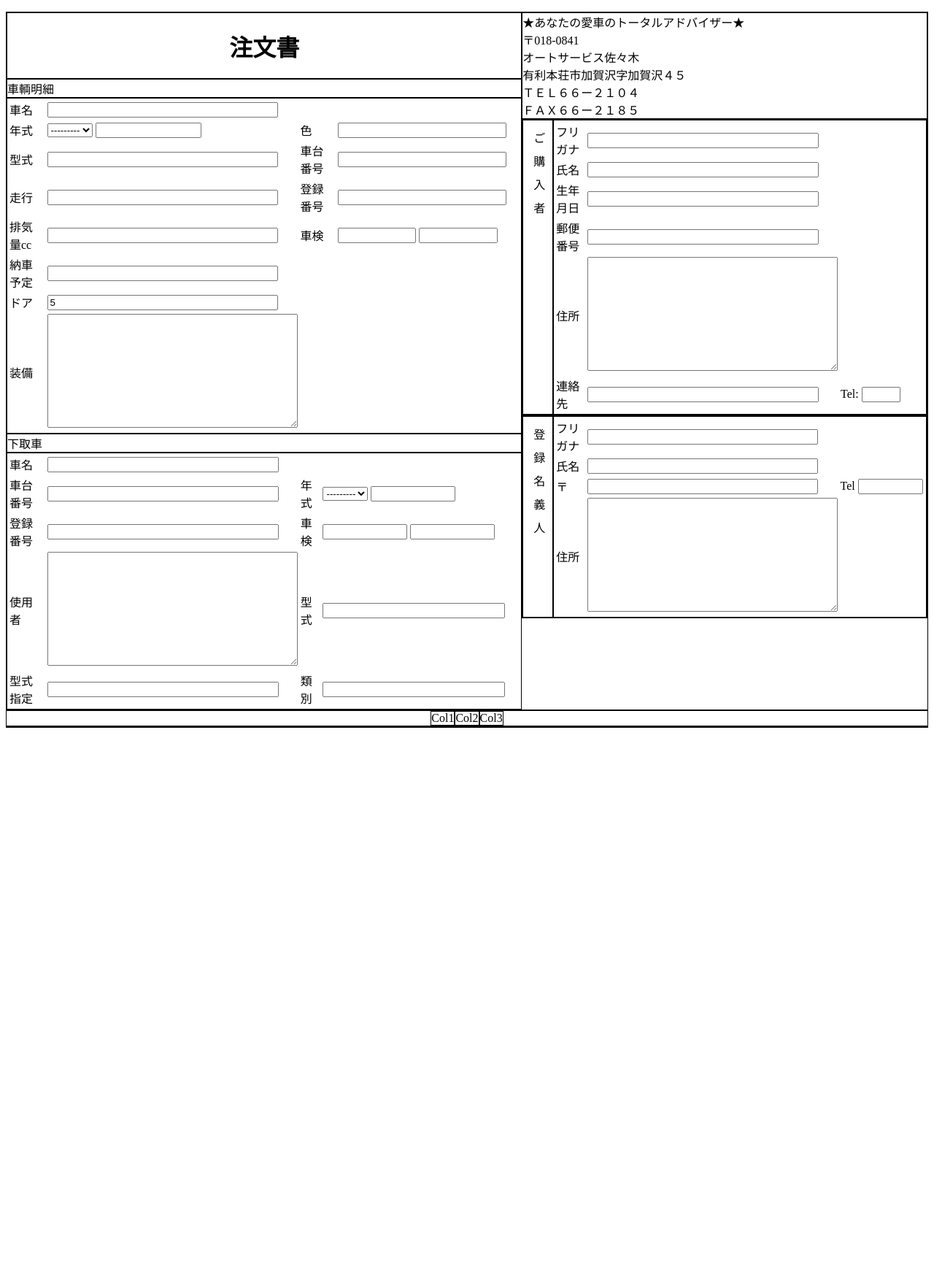
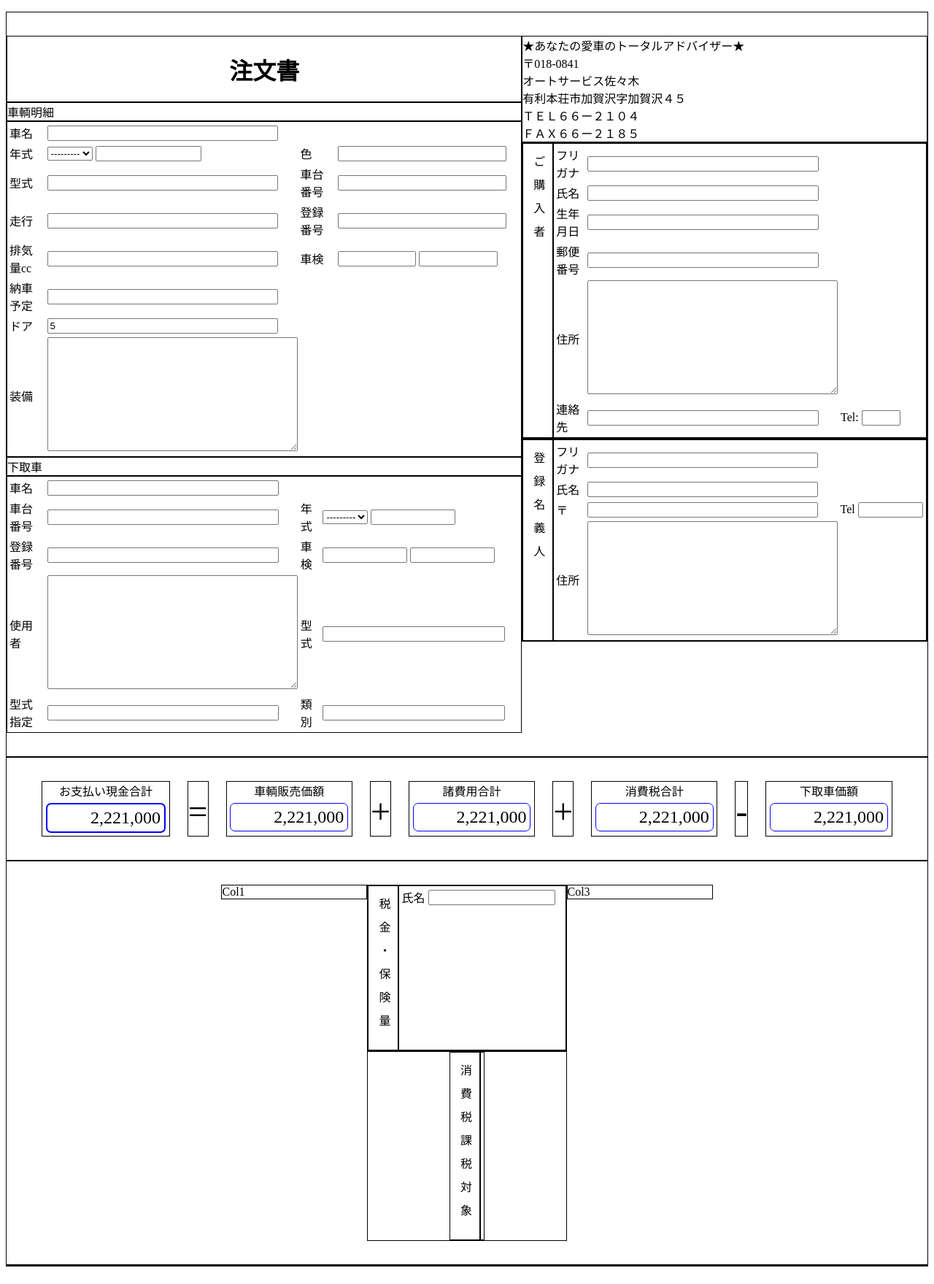
Before and after one commit to Checkroth/kurumahanbai, a Django app: template hanbai/templates/mainform.html in a window 1280 px wide. Shown: the part 76-1835 px from the top of the page at 73% size. Before the commit the page ends 1073 px from the top, so only its background shows below. Run offline with Django 3.2, Linux system fonts and the light colour scheme; the template is opened without the code that fills it: values that come from a table or form of the project are taken from there, others are empty.

Commit message:
working more on form page

```diff
--- a/hanbai/static/css/base.css
+++ b/hanbai/static/css/base.css
@@ -33,6 +33,10 @@ nav li {
     padding: 0;
 }
 
+ul.main-row {
+    margin: 2em 0;
+}
+
 #mainform li {
     border: solid 1px black;
 }
@@ -53,6 +57,10 @@ nav li {
     flex-direction: column;
     min-width: 500px;
     height: 100%;
+}
+
+#mainform .col.thirds {
+    min-width: 200px;
 }
 
 #mainform li.top-half {
@@ -79,3 +87,29 @@ nav li {
     letter-spacing: 1em;
     float: left;
 }
+
+
+li.math-separator {
+    font-size: 3em;
+    margin: 0 .5em;
+    padding-top: 1%;
+}
+
+div.box {
+    border: solid blue 1px;
+    border-radius: 7px;
+    text-align: right;
+    font-size: 1.5em;
+    margin: .2em;
+    padding: .2em;
+    min-width: 150px;
+}
+
+div.box.total {
+    border: solid blue 2px;
+}
+
+
+.box-label {
+    text-align: center;
+}
--- a/hanbai/templates/mainform.html
+++ b/hanbai/templates/mainform.html
@@ -6,7 +6,7 @@
 	<ul class="form-container">
 
 		<li>
-			<ul class="top-half">
+			<ul class="main-row top-half">
 				<ul class="topleft col">
 					<li class="form-header">
 						<h1>注文書</h1>
@@ -141,20 +141,64 @@
 
 			</ul>
 		</li>
+		<li>
+			<ul class="main-row totals-bar">
+				<li>
+					<div class="box-label">お支払い現金合計</div>
+					<div class="box total">2,221,000</div>
+				</li>
+				<li class="math-separator">=</li>
+				<li>
+					<div class="box-label">車輌販売価額</div>
+					<div class="box">2,221,000</div>
+				</li>
+				<li class="math-separator">+</li>
+				<li>
+					<div class="box-label">諸費用合計</div>
+					<div class="box">2,221,000</div>
+				</li>
+				<li class="math-separator">+</li>
+				<li>
+					<div class="box-label">消費税合計</div>
+					<div class="box">2,221,000</div>
+				</li>
+				<li class="math-separator">-</li>
+				<li>
+					<div class="box-label">下取車価額</div>
+					<div class="box">2,221,000</div>
+				</li>
+			</ul>
+		</li>
 
 		<li>
-			<ul class="bottom-half">
-				<ul class="bottom-col-1">
+			<ul class="main-row bottom-half">
+				<ul class="bottom-col-1 col thirds">
 					<li>
 						Col1
 					</li>
 				</ul>
-				<ul class="bottom-col-2">
-					<li>
-						Col2
+				<ul class="bottom-col-2 col thirds">
+					<li class="labeled-table">
+						<ul>
+							<li class="vertical-label">税金・保険量</li>
+							<li>
+								<table>
+									{{ customer_info_form.name|as_columns|safe }}
+								</table>
+							</li>
+						</ul>
+					</li>
+					<li class="labeled-table">
+						<ul>
+							<li class="vertical-label">消費税課税対象</li>
+							<li>
+								<table>
+								</table>
+							</li>
+						</ul>
 					</li>
 				</ul>
-				<ul class="bottom-col-3">
+				<ul class="bottom-col-3 col thirds">
 					<li>
 						Col3
 					</li>
```
